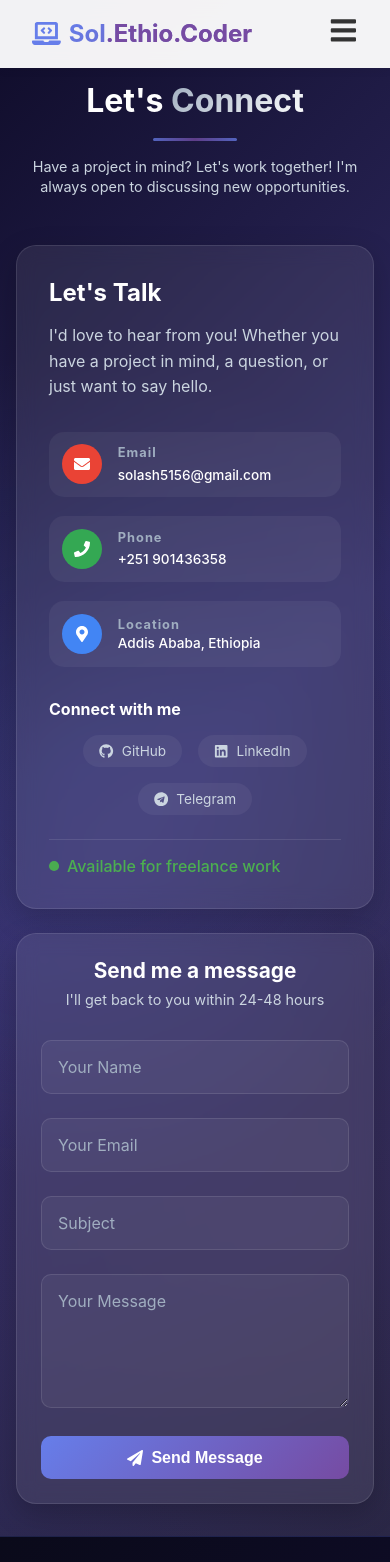
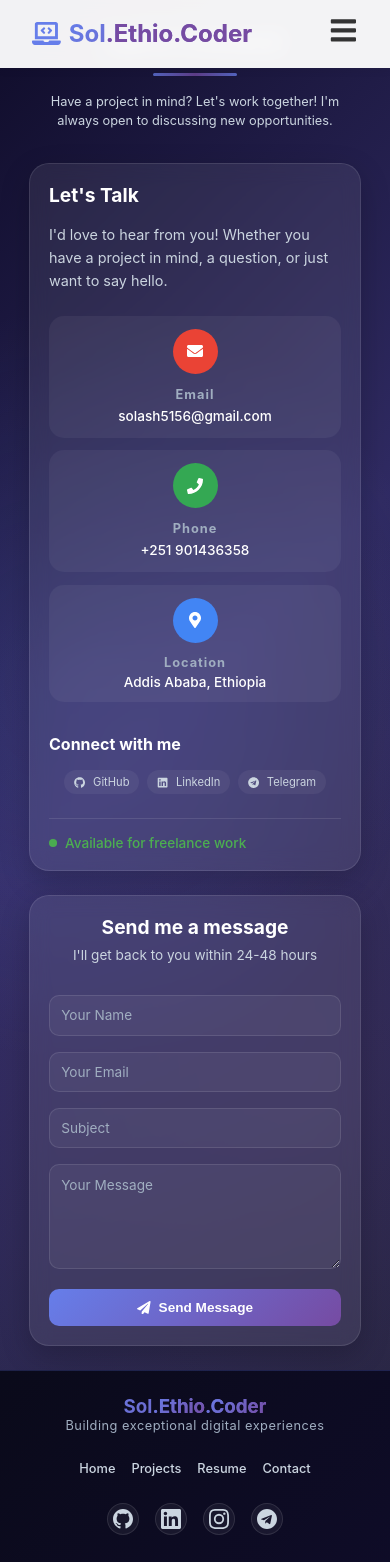
Before and after one commit to Sol-Ethio-Coder/FUTURE_FS_01, a React (Vite) app in the folder client/: page /contact in a window 390 px wide. Shown: the top 1562 px of the page. Built offline with nearby package versions, Linux system fonts and the light colour scheme.

Commit message:
fix: make contact page fully responsive

```diff
--- a/client/src/App.css
+++ b/client/src/App.css
@@ -324,3 +324,30 @@ html {
 .App > div:first-of-type {
   padding-top: 0;
 }
+/* Add these responsive utilities to your App.css */
+
+/* Responsive Container */
+@media (max-width: 768px) {
+  .container {
+    padding-left: 1rem;
+    padding-right: 1rem;
+  }
+}
+
+/* Fix for mobile viewport */
+html, body {
+  max-width: 100%;
+  overflow-x: hidden;
+}
+
+/* Ensure all content respects viewport */
+img, picture, video, canvas, svg {
+  max-width: 100%;
+  height: auto;
+}
+
+/* Prevent text overflow */
+p, h1, h2, h3, h4, h5, h6, a, span, li {
+  word-wrap: break-word;
+  overflow-wrap: break-word;
+}
--- a/client/src/components/Contact.css
+++ b/client/src/components/Contact.css
@@ -3,9 +3,9 @@
   padding: 5rem 2rem;
   background: linear-gradient(135deg, #0f0c29, #302b63, #24243e);
   position: relative;
-  overflow: hidden;
-  min-height: 100vh;
-  padding-top: 100px;
+  overflow-x: hidden;
+  width: 100%;
+  min-height: calc(100vh - 200px);
 }
 
 /* Animated Background */
@@ -27,12 +27,15 @@
   margin: 0 auto;
   position: relative;
   z-index: 1;
+  width: 100%;
+  padding: 0 1rem;
 }
 
 /* Section Header */
 .section-header {
   text-align: center;
   margin-bottom: 3rem;
+  width: 100%;
 }
 
 .section-title {
@@ -42,6 +45,7 @@
   position: relative;
   display: inline-block;
   animation: fadeInUp 0.6s ease-out;
+  line-height: 1.3;
 }
 
 .title-gradient {
@@ -70,7 +74,8 @@
   font-size: 1.1rem;
   max-width: 600px;
   margin: 0 auto;
-  animation: fadeInUp 0.6s ease-out 0.2s backwards;
+  padding: 0 1rem;
+  line-height: 1.5;
 }
 
 @keyframes fadeInUp {
@@ -84,11 +89,12 @@
   }
 }
 
-/* Contact Content */
+/* Contact Content - Two Column Layout */
 .contact-content {
   display: grid;
   grid-template-columns: 1fr 1.5fr;
   gap: 3rem;
+  width: 100%;
 }
 
 /* Contact Info Card */
@@ -101,6 +107,7 @@
   border: 1px solid rgba(255, 255, 255, 0.1);
   transition: transform 0.3s ease, box-shadow 0.3s ease;
   animation: fadeInLeft 0.6s ease-out;
+  height: 100%;
 }
 
 @keyframes fadeInLeft {
@@ -167,6 +174,7 @@
   color: white;
   font-size: 1.2rem;
   transition: all 0.3s ease;
+  flex-shrink: 0;
 }
 
 .info-item:hover .info-icon {
@@ -186,6 +194,7 @@
   font-weight: 500;
   font-size: 1rem;
   transition: color 0.3s ease;
+  word-break: break-word;
 }
 
 .info-details a:hover {
@@ -267,6 +276,7 @@
   border: 1px solid rgba(255, 255, 255, 0.1);
   transition: transform 0.3s ease;
   animation: fadeInRight 0.6s ease-out;
+  height: 100%;
 }
 
 @keyframes fadeInRight {
@@ -317,6 +327,7 @@
   font-size: 1rem;
   transition: all 0.3s ease;
   color: #ffffff;
+  box-sizing: border-box;
 }
 
 .form-group input:focus, .form-group textarea:focus {
@@ -442,16 +453,23 @@
   border: 1px solid #f56565;
 }
 
-/* Responsive Design */
+/* ============================================ */
+/* RESPONSIVE DESIGN - MOBILE FIRST */
+/* ============================================ */
+
+/* Tablet and Mobile (768px and below) */
 @media (max-width: 768px) {
   .contact {
     padding: 2rem 1rem;
-    padding-top: 80px;
+    min-height: auto;
   }
 
-  .contact-content {
-    grid-template-columns: 1fr;
-    gap: 1.5rem;
+  .container {
+    padding: 0 0.5rem;
+  }
+
+  .section-header {
+    margin-bottom: 2rem;
   }
 
   .section-title {
@@ -464,15 +482,36 @@
 
   .section-subtitle {
     font-size: 0.9rem;
-    padding: 0 1rem;
+    padding: 0 0.5rem;
   }
 
-  .info-card, .contact-form {
-    padding: 1.5rem;
+  /* Change to single column layout */
+  .contact-content {
+    grid-template-columns: 1fr;
+    gap: 1.5rem;
+  }
+
+  /* Info Card */
+  .contact-info .info-card {
+    padding: 1.2rem;
+  }
+
+  .info-card h3 {
+    font-size: 1.3rem;
+  }
+
+  .info-card > p {
+    font-size: 0.9rem;
+    margin-bottom: 1.5rem;
+  }
+
+  .info-items {
+    gap: 0.8rem;
   }
 
   .info-item {
     padding: 0.8rem;
+    gap: 0.8rem;
   }
 
   .info-icon {
@@ -485,23 +524,158 @@
     font-size: 0.85rem;
   }
 
+  /* Social Links */
   .social-links {
     justify-content: center;
+  }
+
+  .social-link {
+    padding: 0.4rem 0.8rem;
+    font-size: 0.8rem;
+  }
+
+  .social-link span {
+    font-size: 0.75rem;
+  }
+
+  /* Form */
+  .contact-form {
+    padding: 1.2rem;
   }
 
   .form-header h3 {
     font-size: 1.3rem;
   }
 
+  .form-header p {
+    font-size: 0.85rem;
+  }
+
+  .form-group {
+    margin-bottom: 1rem;
+  }
+
+  .form-group input, .form-group textarea {
+    padding: 0.8rem;
+    font-size: 0.9rem;
+  }
+
   .submit-btn {
     padding: 0.8rem;
+    font-size: 0.9rem;
+  }
+
+  .alert {
+    padding: 0.8rem;
+    font-size: 0.85rem;
   }
 }
 
-/* Tablet Styles */
+/* Small Mobile Devices (480px and below) */
+@media (max-width: 480px) {
+  .contact {
+    padding: 1.5rem 0.8rem;
+  }
+
+  .section-title {
+    font-size: 1.6rem;
+  }
+
+  .section-subtitle {
+    font-size: 0.8rem;
+  }
+
+  .info-card h3 {
+    font-size: 1.2rem;
+  }
+
+  .info-item {
+    flex-direction: column;
+    text-align: center;
+  }
+
+  .info-icon {
+    width: 45px;
+    height: 45px;
+    margin: 0 auto;
+  }
+
+  .info-details {
+    text-align: center;
+  }
+
+  .info-details h4 {
+    text-align: center;
+  }
+
+  .social-links {
+    gap: 0.5rem;
+  }
+
+  .social-link {
+    padding: 0.3rem 0.6rem;
+    font-size: 0.7rem;
+  }
+
+  .social-link span {
+    font-size: 0.7rem;
+  }
+
+  .form-header h3 {
+    font-size: 1.2rem;
+  }
+
+  .form-group input, .form-group textarea {
+    padding: 0.7rem;
+    font-size: 0.85rem;
+  }
+
+  .submit-btn {
+    padding: 0.7rem;
+    font-size: 0.85rem;
+  }
+
+  .availability span {
+    font-size: 0.85rem;
+  }
+
+  .status-dot {
+    width: 8px;
+    height: 8px;
+  }
+}
+
+/* Landscape Mode for Mobile */
+@media (max-width: 768px) and (orientation: landscape) {
+  .contact {
+    padding: 1rem;
+  }
+
+  .contact-content {
+    gap: 1rem;
+  }
+
+  .info-card, .contact-form {
+    padding: 1rem;
+  }
+
+  .info-items {
+    gap: 0.5rem;
+  }
+
+  .info-item {
+    padding: 0.5rem;
+  }
+
+  .social-links {
+    margin-bottom: 0.5rem;
+  }
+}
+
+/* Tablet Landscape (769px - 1024px) */
 @media (min-width: 769px) and (max-width: 1024px) {
   .contact {
-    padding-top: 90px;
+    padding: 3rem 1.5rem;
   }
 
   .contact-content {
@@ -511,4 +685,35 @@
   .section-title {
     font-size: 2.3rem;
   }
+
+  .info-icon {
+    width: 45px;
+    height: 45px;
+  }
 }
+
+/* Desktop Large (1200px and above) */
+@media (min-width: 1200px) {
+  .contact {
+    padding: 5rem 0;
+  }
+
+  .container {
+    max-width: 1200px;
+  }
+}
+
+/* Fix for very long words */
+.info-details a,
+.info-details p,
+.alert span,
+.section-subtitle {
+  word-break: break-word;
+  overflow-wrap: break-word;
+}
+
+/* Ensure no horizontal scroll */
+body {
+  overflow-x: hidden;
+  width: 100%;
+}
--- a/client/src/components/Contact.jsx
+++ b/client/src/components/Contact.jsx
@@ -13,8 +13,8 @@ const Contact = () => {
   const [status, setStatus] = useState({ type: '', message: '' });
   const [loading, setLoading] = useState(false);
 
-  // ✅ CORRECT BACKEND URL - No typo!
-  const API_URL = 'https://solomon-ashagre-backend.onrender.com/';
+  // Backend URL
+  const API_URL = 'https://solomon-ashagre-backend.onrender.com';
 
   const handleChange = (e) => {
     setFormData({ ...formData, [e.target.name]: e.target.value });
@@ -27,9 +27,7 @@ const Contact = () => {
     setStatus({ type: '', message: '' });
 
     try {
-      console.log('Sending to:', `${API_URL}/api/contact`);
       const response = await axios.post(`${API_URL}/api/contact`, formData);
-      console.log('Response:', response.data);
       setStatus({ type: 'success', message: response.data.message });
       setFormData({ name: '', email: '', subject: '', message: '' });
     } catch (error) {
```
